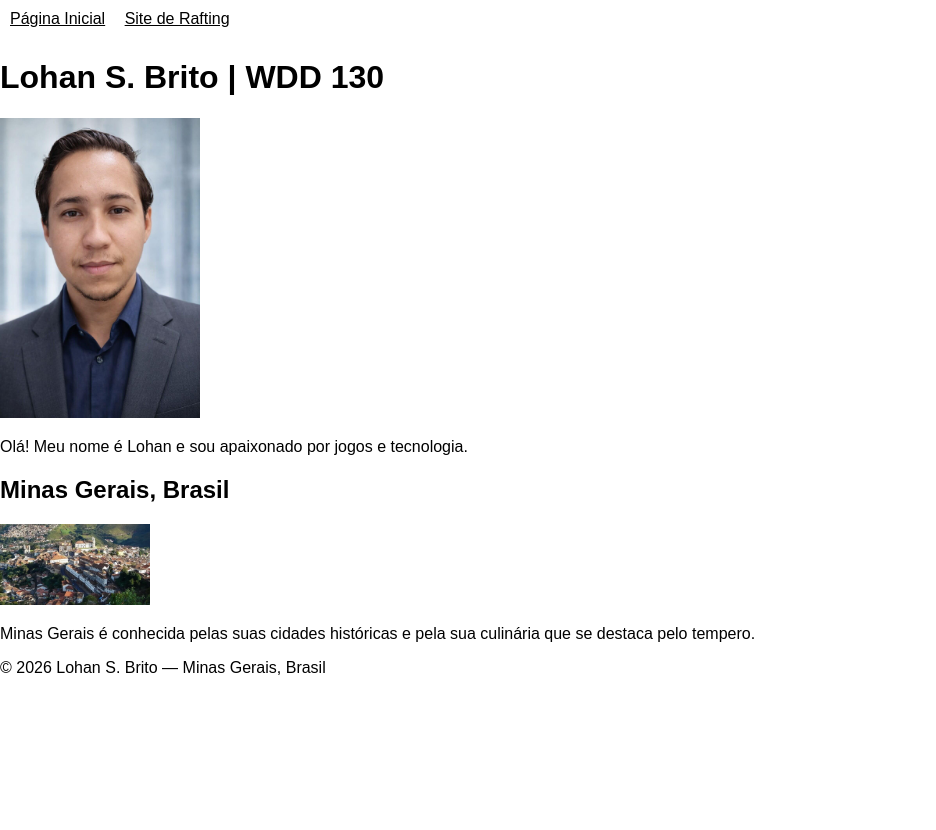
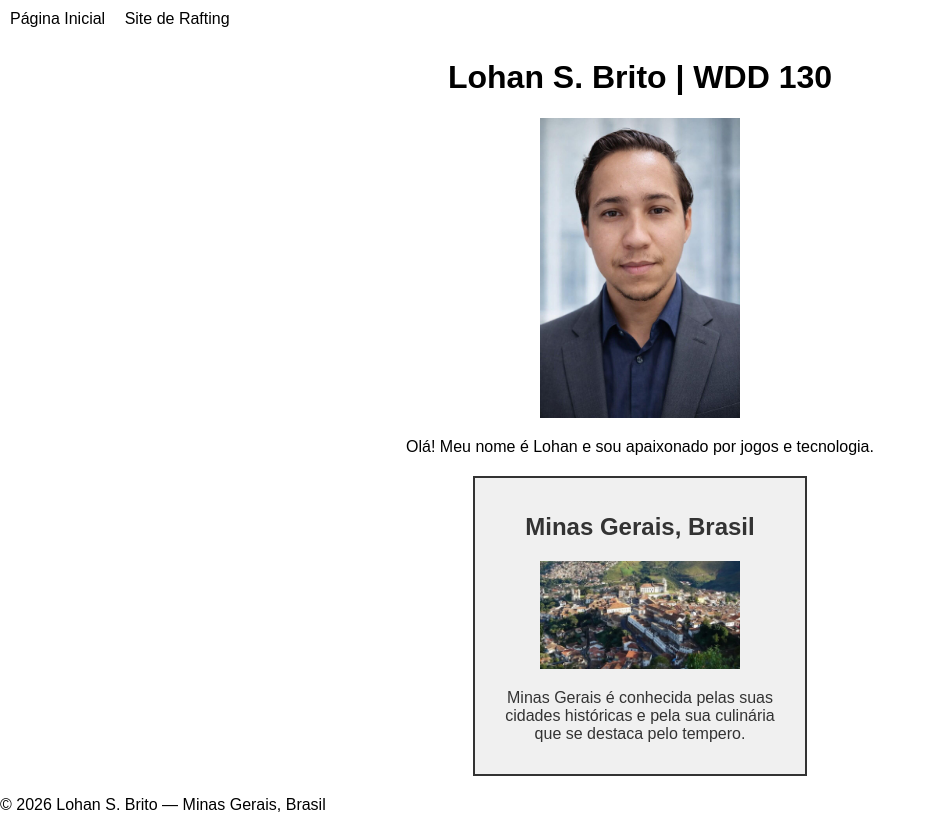
Before and after one commit to LohanBrito/wdd130, a plain HTML site: page index.html in a window 1280 px wide. Shown: the whole page, without its empty margins (0-936 px from the left). Before the commit the page ends 800 px from the top, so only its background shows below. Drawn offline with Linux system fonts and the light colour scheme.

Commit message:
Update estilos.css

```diff
--- a/estilos/estilos.css
+++ b/estilos/estilos.css
@@ -11,11 +11,32 @@
 header nav a {
   color: black;
   margin-right: 15px;
-  text-decoration: nome;
+  text-decoration: none;
 }
+main {
+    max-width: 600px;
+    margin: 20px auto;
+    text-align: center;
+}
+
+aside {
+    width: 300px;
+    margin: 20px auto;
+    border: 2px solid #333;
+    padding: 15px;
+    background-color: #f0f0f0;
+    color: #333;
+    text-align: center;
 
 aside img {
   width: 150px;
   height: auto;
   ...
 }
+
+footer {
+    background-color: #333;
+    color: white;
+    text-align: center;
+    padding: 10px;
+}
```
